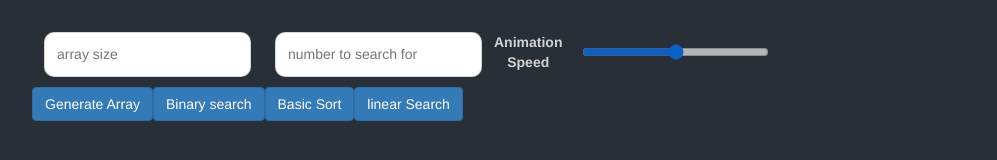
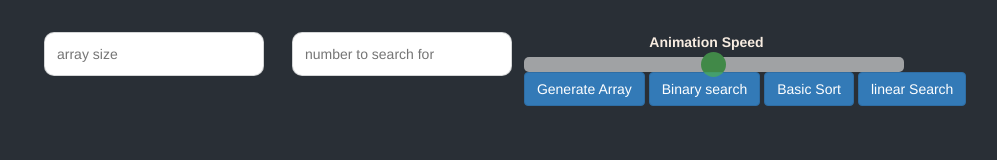
Before and after one commit to Marwan-Ezzat-Mohamed/AlgorithmVisualization, a plain HTML site: page index.html in a window 1280 px wide. Shown: the whole page, without its empty margins (32-1029 px from the left). Drawn offline with nearby package versions, Linux system fonts and the light colour scheme.

Commit message:
added animation speed bar

```diff
--- a/css.css
+++ b/css.css
@@ -51,42 +51,34 @@ body {
   color: #2f363f;
   margin: 0 12px;
 }
+.inputs{
+  display: block;
+  float: left;
+
+}
+.labelforslider{
+  color: #F7ECE1;
+  text-align: center;
+  margin-left: 33%;
+}
 /* //slider */
 .slidecontainer {
-  width: 25%; /* Width of the outside container */
-  display: block;
-  position: absolute;
+  width: 33%; /* Width of the outside container */
+  display: inline-block;
+
+
 }
 
 /* The slider itself */
-.buttons
-{
-
-  display: flex;
-  position: relative;
-  vertical-align: auto;
-}
-.inputs{
-  display: flex;
-  width: max-content;
-  margin-bottom: 10px;
-}
-.labelforslider{
-  color: #d3d3d3;
-  margin-right: 10px;
-  width: 100px;
-  text-align: center;
-
-}
 .slider {
-  margin-left: 10px;
-  margin-top: 10px;
-  width: 100%; /* Full-width */
-  height: 20px; /* Specified height */
-  background: #d3d3d3; /* Grey background */
-  outline: none; /* Remove outline */
-  opacity: 0.7; /* Set transparency (for mouse-over effects on hover) */
-  -webkit-transition: .2s; /* 0.2 seconds transition on hover */
+  -webkit-appearance: none;
+  width: 100%;
+  height: 15px;
+  border-radius: 5px;
+  background: #d3d3d3;
+  outline: none;
+  opacity: 0.7;
+  -webkit-transition: .2s;
   transition: opacity .2s;
 }
 
@@ -97,19 +89,21 @@ body {
 
 /* The slider handle (use -webkit- (Chrome, Opera, Safari, Edge) and -moz- (Firefox) to override default look) */
 .slider::-webkit-slider-thumb {
-  -webkit-appearance: none; /* Override default look */
+  -webkit-appearance: none;
   appearance: none;
-  width: 2%; /* Set a specific slider handle width */
-  height: 20px; /* Slider handle height */
-  background: #4CAF50; /* Green background */
-  cursor: pointer; /* Cursor on hover */
+  width: 25px;
+  height: 25px;
+  border-radius: 50%;
+  background: #4CAF50;
+  cursor: pointer;
 }
 
 .slider::-moz-range-thumb {
-  width: 25%; /* Set a specific slider handle width */
-  height: 25px; /* Slider handle height */
-  background: #4CAF50; /* Green background */
-  cursor: pointer; /* Cursor on hover */
+  width: 25px;
+  height: 25px;
+  border-radius: 50%;
+  background: #4CAF50;
+  cursor: pointer;
 }
 
 @-webkit-keyframes fadein {
--- a/index.html
+++ b/index.html
@@ -4,10 +4,8 @@
       rel="stylesheet"
       href="https://maxcdn.bootstrapcdn.com/bootstrap/3.4.1/css/bootstrap.min.css"
       />
-
    <!-- jQuery library -->
    <script src="https://ajax.googleapis.com/ajax/libs/jquery/3.5.1/jquery.min.js"></script>
-
    <!-- Latest compiled JavaScript -->
    <script src="https://maxcdn.bootstrapcdn.com/bootstrap/3.4.1/js/bootstrap.min.js"></script>
    <link rel="stylesheet" href="css.css" />
@@ -28,6 +26,8 @@
             class="ipt"
             placeholder="number to search for"
             />
+      </div>
+      <div class="slidecontainer">
          <label class="labelforslider">Animation Speed</label>
          <input
             type="range"
@@ -38,8 +38,6 @@
             id="animation_speed"
             />
       </div>
-
-
       <div class="buttons">
          <button
             id="generate_array"
```
Lines whose indentation alone changed are shown as unchanged.
